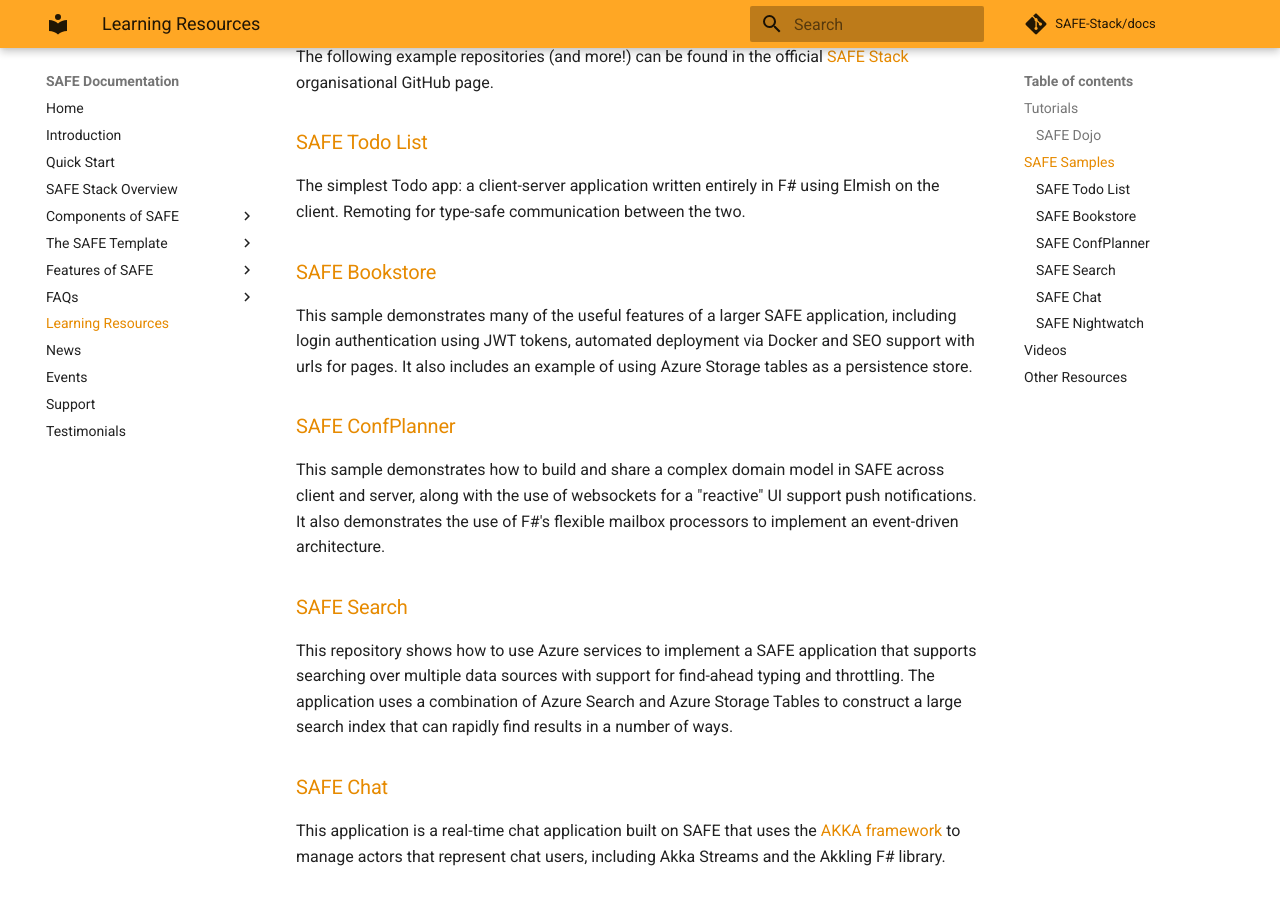
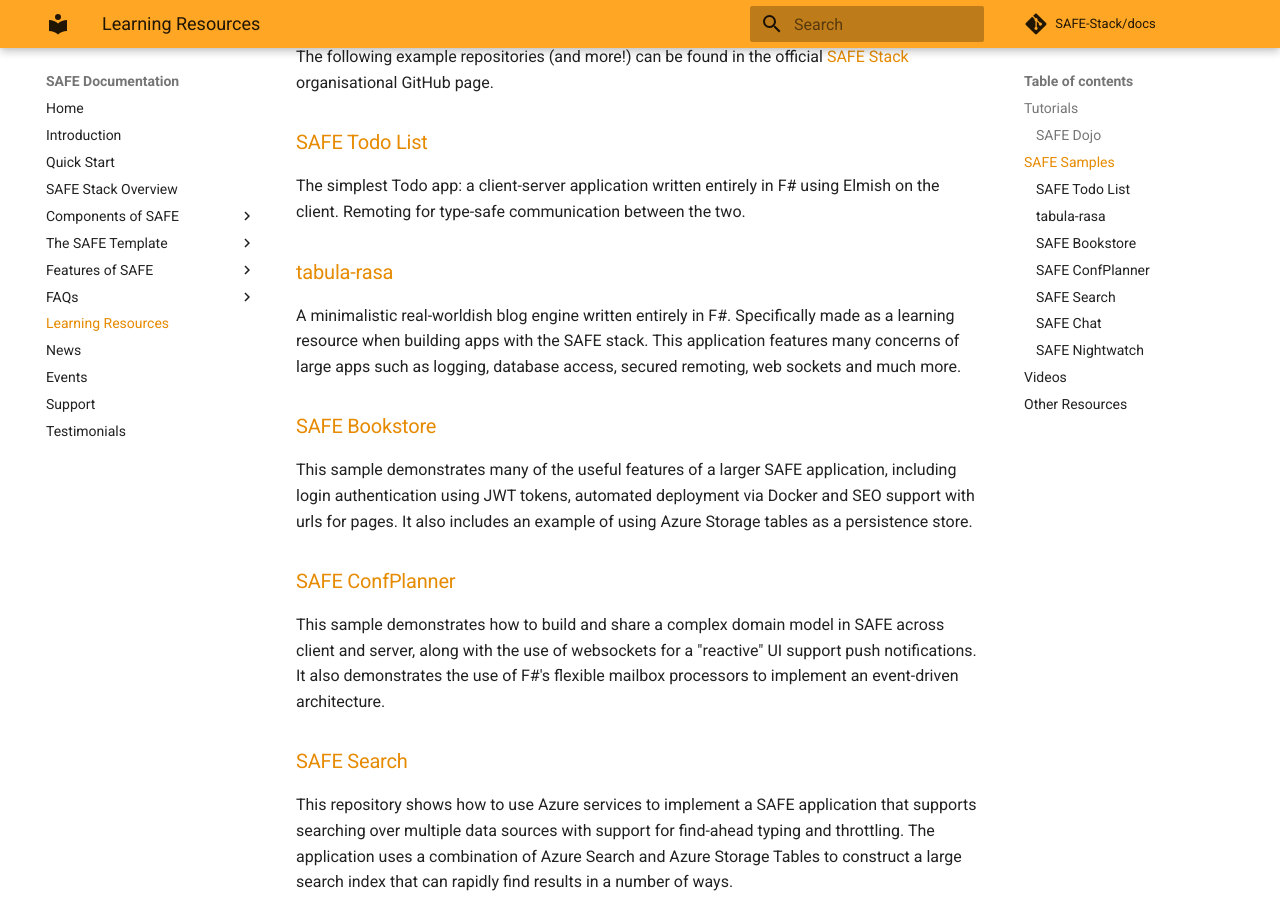
Before and after one commit to SAFE-Stack/docs, an MkDocs documentation site: the page built from docs/learning.md, in a window 1280 px wide and 900 px high, scrolled down 533 px. Built offline with MkDocs 1.6.1 and Material for MkDocs 9.7.7, drawn with Linux system fonts in a browser that asks for light colours; comment, search, counter and statistics services are not loaded.

Commit message:
Update learning.md

```diff
--- a/docs/learning.md
+++ b/docs/learning.md
@@ -12,6 +12,9 @@
 
 ### [SAFE Todo List](https://github.com/Zaid-Ajaj/SAFE-TodoList)
 The simplest Todo app: a client-server application written entirely in F# using Elmish on the client. Remoting for type-safe communication between the two.
+
+### [tabula-rasa](https://github.com/Zaid-Ajaj/tabula-rasa)
+A minimalistic real-worldish blog engine written entirely in F#. Specifically made as a learning resource when building apps with the SAFE stack. This application features many concerns of large apps such as logging, database access, secured remoting, web sockets and much more.
 
 ### [SAFE Bookstore](https://github.com/SAFE-Stack/SAFE-BookStore)
 This sample demonstrates many of the useful features of a larger SAFE application, including login authentication using JWT tokens, automated deployment via Docker and SEO support with urls for pages. It also includes an example of using Azure Storage tables as a persistence store.
```
